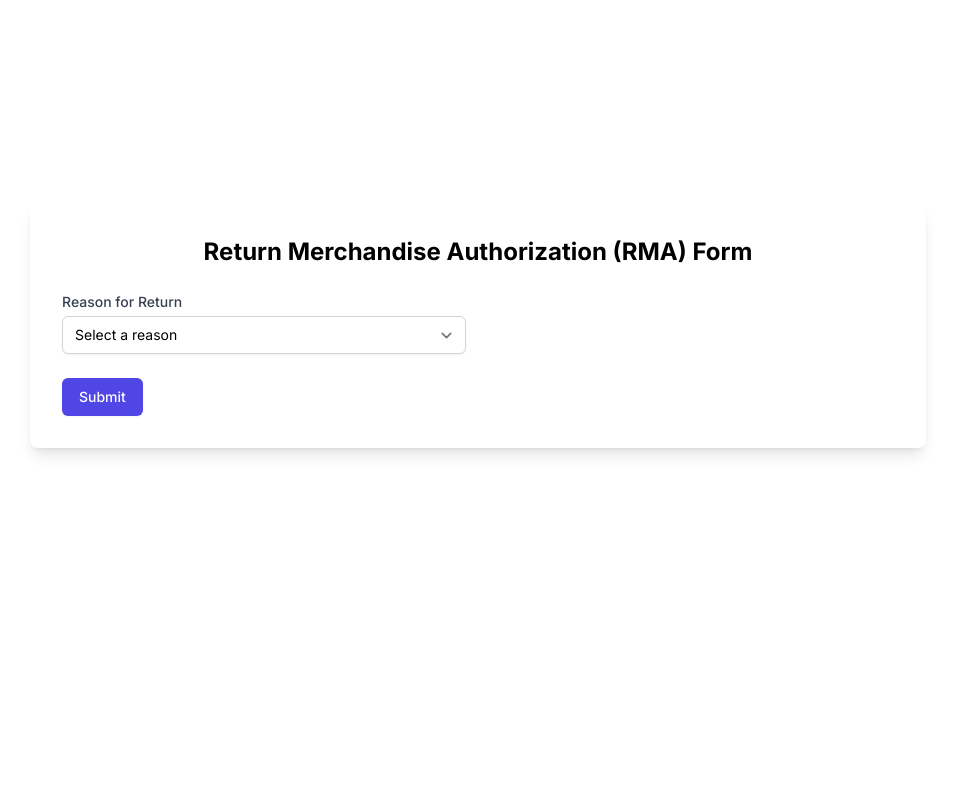
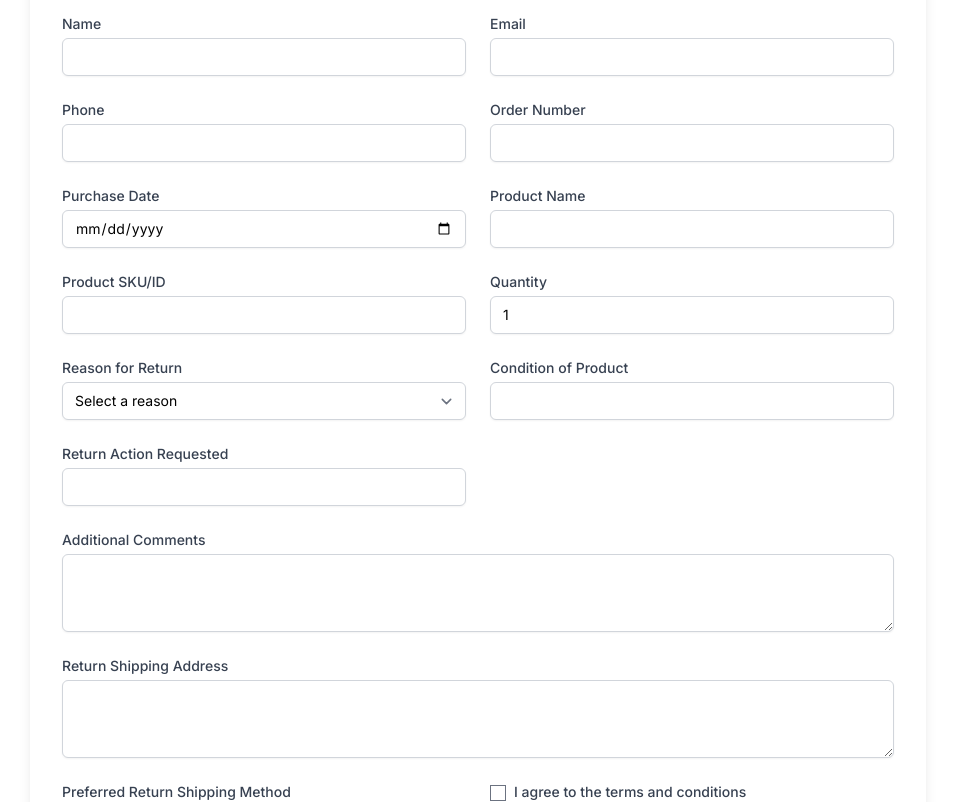
Before and after one commit to psychofitt/techdata, a Next.js app: page /contact in a window 1280 px wide. Shown: the part 1740-2542 px from the top of the page, without its empty margins (162-1117 px from the left). Built offline with nearby package versions, Linux system fonts and the light colour scheme.

Commit message:
form-changes

```diff
--- a/app/api/contact/route.ts
+++ b/app/api/contact/route.ts
@@ -1,27 +1,39 @@
-export const runtime = 'edge';
-
 import { NextResponse } from 'next/server';
+import nodemailer from 'nodemailer';
 
 export async function POST(request: Request) {
-    const { firstName, lastName, company, email, country, phoneNumber, message } = await request.json();
+    try {
+        const { firstName, lastName, company, email, country, phoneNumber, message } = await request.json();
 
-    try {
-        const response = await fetch('https://techdata-backend.onrender.com/api/contact', {
-            method: 'POST',
-            headers: {
-                'Content-Type': 'application/json',
+        const transporter = nodemailer.createTransport({
+            host: process.env.EMAIL_HOST,
+            port: Number(process.env.EMAIL_PORT),
+            secure: true,
+            auth: {
+                user: process.env.EMAIL_USER,
+                pass: process.env.EMAIL_PASS,
             },
-            body: JSON.stringify({ firstName, lastName, company, email, country, phoneNumber, message }),
         });
 
-        if (!response.ok) {
-            throw new Error('Error sending email');
-        }
+        const mailOptions = {
+            from: process.env.EMAIL_USER,
+            to: process.env.EMAIL_USER,
+            subject: 'New Contact Form Submission',
+            text: `
+                First Name: ${firstName}
+                Last Name: ${lastName}
+                Company: ${company}
+                Email: ${email}
+                Country: ${country}
+                Phone Number: ${phoneNumber}
+                Message: ${message}
+            `,
+        };
 
-        const result = await response.json();
-        return NextResponse.json(result, { status: 200 });
+        await transporter.sendMail(mailOptions);
+        return NextResponse.json({ message: 'Email sent successfully' }, { status: 200 });
     } catch (error) {
-        console.error('Error forwarding request:', error);
-        return NextResponse.json({ error: 'Error forwarding request' }, { status: 500 });
+        console.error('Error sending email:', error);
+        return NextResponse.json({ error: 'Error sending email'}, { status: 500 });
     }
 }
--- a/app/api/quick-enquiry/route.ts
+++ b/app/api/quick-enquiry/route.ts
@@ -1,4 +1,4 @@
-export const runtime = 'edge';
+
 
 import { NextResponse } from 'next/server';
 
--- a/app/components/rmaform.tsx
+++ b/app/components/rmaform.tsx
@@ -22,7 +22,9 @@ const RMAForm: React.FC = () => {
   const [success, setSuccess] = useState(false);
   const [error, setError] = useState('');
 
-  const handleChange = (e: React.ChangeEvent<HTMLInputElement | HTMLTextAreaElement | HTMLSelectElement>) => {
+  const handleChange = (
+    e: React.ChangeEvent<HTMLInputElement | HTMLTextAreaElement | HTMLSelectElement>
+  ) => {
     const { name, value } = e.target;
 
     if (e.target instanceof HTMLInputElement && e.target.type === 'checkbox') {
@@ -84,7 +86,97 @@ const RMAForm: React.FC = () => {
         <h2 className="text-2xl font-bold mb-6 text-center">Return Merchandise Authorization (RMA) Form</h2>
         <form onSubmit={handleSubmit}>
           <div className="grid grid-cols-1 gap-6 sm:grid-cols-2">
-            {/* ... input fields as shown in your code ... */}
+            <div>
+              <label className="block text-sm font-medium text-gray-700">Name</label>
+              <input
+                type="text"
+                name="name"
+                value={formData.name}
+                onChange={handleChange}
+                required
+                className="mt-1 block w-full rounded-md border-gray-300 shadow-sm focus:border-indigo-500 focus:ring-indigo-500 sm:text-sm"
+              />
+            </div>
+            <div>
+              <label className="block text-sm font-medium text-gray-700">Email</label>
+              <input
+                type="email"
+                name="email"
+                value={formData.email}
+                onChange={handleChange}
+                required
+                className="mt-1 block w-full rounded-md border-gray-300 shadow-sm focus:border-indigo-500 focus:ring-indigo-500 sm:text-sm"
+              />
+            </div>
+            <div>
+              <label className="block text-sm font-medium text-gray-700">Phone</label>
+              <input
+                type="tel"
+                name="phone"
+                value={formData.phone}
+                onChange={handleChange}
+                required
+                pattern="\d{10}"
+                className="mt-1 block w-full rounded-md border-gray-300 shadow-sm focus:border-indigo-500 focus:ring-indigo-500 sm:text-sm"
+                title="Phone number should be 10 digits"
+              />
+            </div>
+            <div>
+              <label className="block text-sm font-medium text-gray-700">Order Number</label>
+              <input
+                type="text"
+                name="orderNumber"
+                value={formData.orderNumber}
+                onChange={handleChange}
+                required
+                className="mt-1 block w-full rounded-md border-gray-300 shadow-sm focus:border-indigo-500 focus:ring-indigo-500 sm:text-sm"
+              />
+            </div>
+            <div>
+              <label className="block text-sm font-medium text-gray-700">Purchase Date</label>
+              <input
+                type="date"
+                name="purchaseDate"
+                value={formData.purchaseDate}
+                onChange={handleChange}
+                required
+                className="mt-1 block w-full rounded-md border-gray-300 shadow-sm focus:border-indigo-500 focus:ring-indigo-500 sm:text-sm"
+              />
+            </div>
+            <div>
+              <label className="block text-sm font-medium text-gray-700">Product Name</label>
+              <input
+                type="text"
+                name="productName"
+                value={formData.productName}
+                onChange={handleChange}
+                required
+                className="mt-1 block w-full rounded-md border-gray-300 shadow-sm focus:border-indigo-500 focus:ring-indigo-500 sm:text-sm"
+              />
+            </div>
+            <div>
+              <label className="block text-sm font-medium text-gray-700">Product SKU/ID</label>
+              <input
+                type="text"
+                name="productSKU"
+                value={formData.productSKU}
+                onChange={handleChange}
+                required
+                className="mt-1 block w-full rounded-md border-gray-300 shadow-sm focus:border-indigo-500 focus:ring-indigo-500 sm:text-sm"
+              />
+            </div>
+            <div>
+              <label className="block text-sm font-medium text-gray-700">Quantity</label>
+              <input
+                type="number"
+                name="quantity"
+                value={formData.quantity}
+                onChange={handleChange}
+                min={1}
+                required
+                className="mt-1 block w-full rounded-md border-gray-300 shadow-sm focus:border-indigo-500 focus:ring-indigo-500 sm:text-sm"
+              />
+            </div>
             <div>
               <label className="block text-sm font-medium text-gray-700">Reason for Return</label>
               <select
@@ -102,7 +194,71 @@ const RMAForm: React.FC = () => {
                 <option value="Other">Other</option>
               </select>
             </div>
-            {/* ... other form fields ... */}
+            <div>
+              <label className="block text-sm font-medium text-gray-700">Condition of Product</label>
+              <input
+                type="text"
+                name="condition"
+                value={formData.condition}
+                onChange={handleChange}
+                required
+                className="mt-1 block w-full rounded-md border-gray-300 shadow-sm focus:border-indigo-500 focus:ring-indigo-500 sm:text-sm"
+              />
+            </div>
+            <div>
+              <label className="block text-sm font-medium text-gray-700">Return Action Requested</label>
+              <input
+                type="text"
+                name="action"
+                value={formData.action}
+                onChange={handleChange}
+                required
+                className="mt-1 block w-full rounded-md border-gray-300 shadow-sm focus:border-indigo-500 focus:ring-indigo-500 sm:text-sm"
+              />
+            </div>
+            <div className="sm:col-span-2">
+              <label className="block text-sm font-medium text-gray-700">Additional Comments</label>
+              <textarea
+                name="comments"
+                value={formData.comments}
+                onChange={handleChange}
+                rows={3}
+                className="mt-1 block w-full rounded-md border-gray-300 shadow-sm focus:border-indigo-500 focus:ring-indigo-500 sm:text-sm"
+              ></textarea>
+            </div>
+            <div className="sm:col-span-2">
+              <label className="block text-sm font-medium text-gray-700">Return Shipping Address</label>
+              <textarea
+                name="returnAddress"
+                value={formData.returnAddress}
+                onChange={handleChange}
+                rows={3}
+                className="mt-1 block w-full rounded-md border-gray-300 shadow-sm focus:border-indigo-500 focus:ring-indigo-500 sm:text-sm"
+              ></textarea>
+            </div>
+            <div>
+              <label className="block text-sm font-medium text-gray-700">Preferred Return Shipping Method</label>
+              <input
+                type="text"
+                name="shippingMethod"
+                value={formData.shippingMethod}
+                onChange={handleChange}
+                required
+                className="mt-1 block w-full rounded-md border-gray-300 shadow-sm focus:border-indigo-500 focus:ring-indigo-500 sm:text-sm"
+              />
+            </div>
+            <div>
+              <label className="block text-sm font-medium text-gray-700">
+                <input
+                  type="checkbox"
+                  name="agree"
+                  checked={formData.agree}
+                  onChange={handleChange}
+                  className="mr-2 leading-tight"
+                />
+                I agree to the terms and conditions
+              </label>
+            </div>
           </div>
           <div className="mt-6">
             <button
@@ -112,7 +268,11 @@ const RMAForm: React.FC = () => {
               Submit
             </button>
           </div>
-          {success && <p className="mt-4 text-green-600">Your return request has been submitted successfully.</p>}
+          {success && (
+            <p className="mt-4 text-green-600">
+              Your return request has been submitted successfully.
+            </p>
+          )}
           {error && <p className="mt-4 text-red-600">{error}</p>}
         </form>
       </div>
```
Also changed, not shown: app/api/send-email/route.ts (+39 -18 lines).
